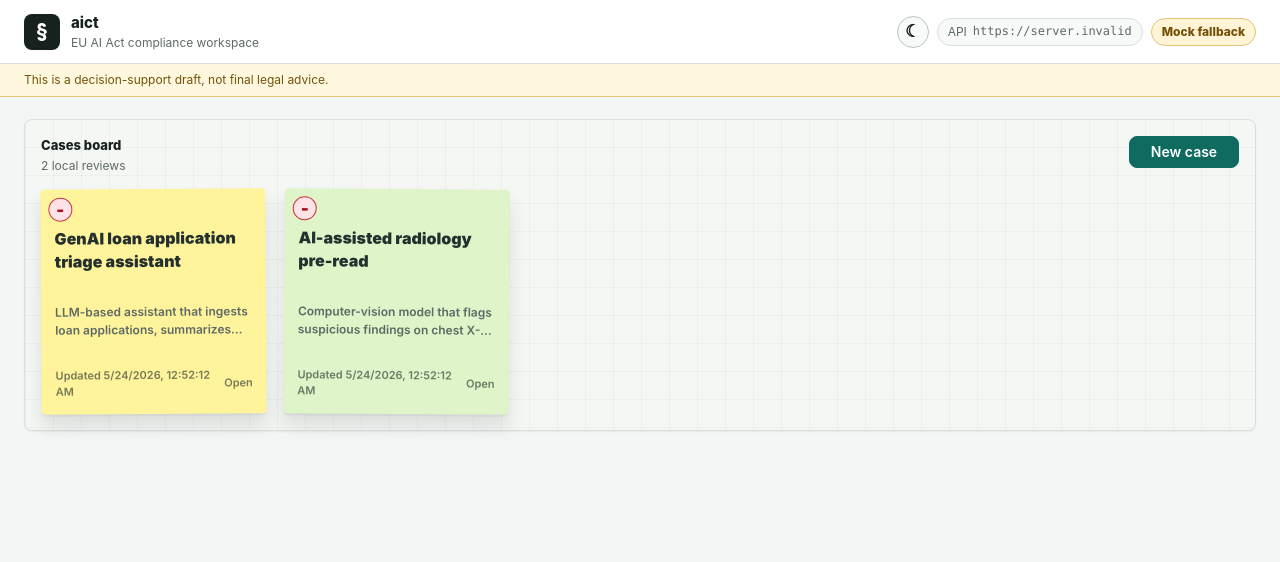
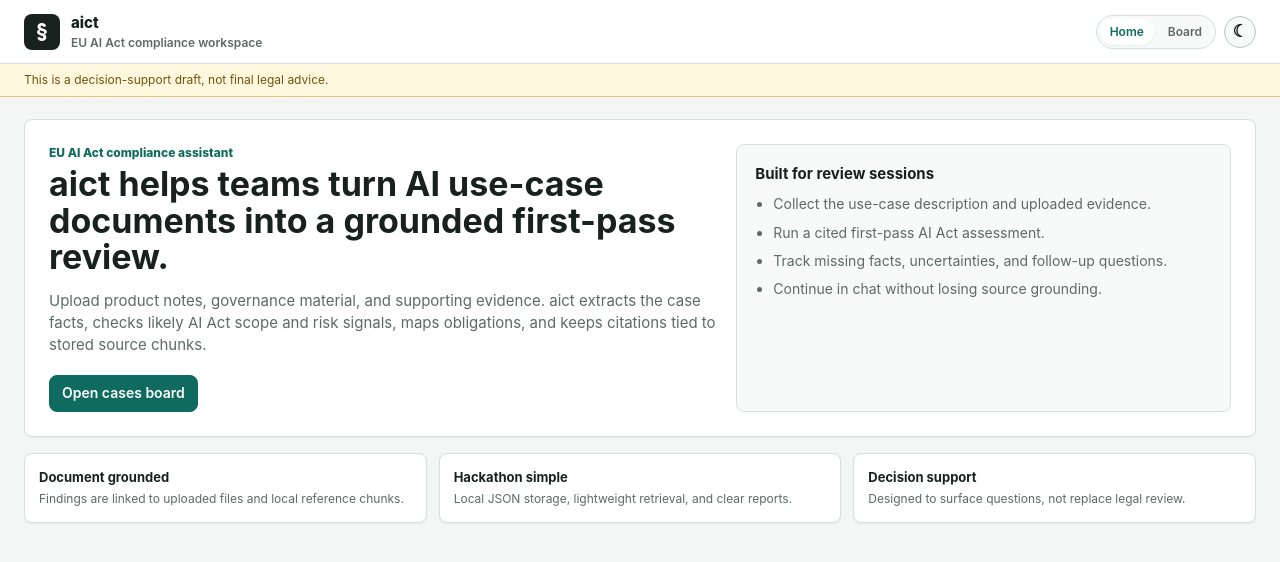
Before and after one commit to aapadill/aict, a React (Vite) app in the folder frontend/: page / in a window 1280 px wide. Shown: the top 562 px of the page. Built offline with nearby package versions, Linux system fonts and the light colour scheme; no server answers.

Commit message:
prefinal

```diff
--- a/frontend/src/App.tsx
+++ b/frontend/src/App.tsx
@@ -1,9 +1,9 @@
 import React, { useEffect, useState } from "react";
 import CaseDashboard from "./components/CaseDashboard";
 import CaseWorkspace from "./components/CaseWorkspace";
-import { API_BASE_URL, getApiMode, onApiModeChange } from "./api/client";
 
 type Theme = "light" | "dark";
+type Page = "home" | "board";
 
 function getInitialTheme(): Theme {
   const stored = window.localStorage.getItem("aict-theme");
@@ -13,32 +13,61 @@ function getInitialTheme(): Theme {
 
 export default function App() {
   const [openCaseId, setOpenCaseId] = useState<string | null>(null);
-  const [mode, setMode] = useState(getApiMode());
+  const [page, setPage] = useState<Page>("home");
   const [theme, setTheme] = useState<Theme>(getInitialTheme);
 
-  useEffect(() => onApiModeChange(setMode), []);
   useEffect(() => {
     document.documentElement.dataset.theme = theme;
     window.localStorage.setItem("aict-theme", theme);
   }, [theme]);
 
   const toggleTheme = () => setTheme((current) => current === "dark" ? "light" : "dark");
+  const openBoard = () => {
+    setOpenCaseId(null);
+    setPage("board");
+  };
+  const openHome = () => {
+    setOpenCaseId(null);
+    setPage("home");
+  };
+  const openCase = (caseId: string) => {
+    setOpenCaseId(caseId);
+    setPage("board");
+  };
 
   return (
     <div className="app">
       <header className="topbar">
-        <div className="brand-block">
+        <button className="brand-block brand-button" onClick={openHome} type="button">
           <div className="brand-mark">§</div>
           <div>
             <h1>aict</h1>
             <span className="crumbs">
               {openCaseId
                 ? <>Case <span className="mono">{openCaseId}</span></>
-                : "EU AI Act compliance workspace"}
+                : page === "board"
+                  ? "Cases board"
+                  : "EU AI Act compliance workspace"}
             </span>
           </div>
-        </div>
+        </button>
         <div className="topbar-meta">
+          <nav className="topbar-nav" aria-label="Primary navigation">
+            <button
+              className={page === "home" && !openCaseId ? "active" : ""}
+              type="button"
+              onClick={openHome}
+            >
+              Home
+            </button>
+            <button
+              className={page === "board" || openCaseId ? "active" : ""}
+              type="button"
+              onClick={openBoard}
+            >
+              Board
+            </button>
+          </nav>
           <button
             className="theme-toggle"
             type="button"
@@ -48,10 +77,6 @@ export default function App() {
           >
             <span aria-hidden="true">{theme === "dark" ? "☀" : "☾"}</span>
           </button>
-          <span className="api-pill">API <span className="mono">{API_BASE_URL}</span></span>
-          <span className={`status-pill ${mode === "mock" ? "mock" : ""}`}>
-            {mode === "mock" ? "Mock fallback" : "Live"}
-          </span>
         </div>
       </header>
       <div className="limitation">
@@ -59,11 +84,60 @@ export default function App() {
       </div>
       <main className="main">
         {openCaseId ? (
-          <CaseWorkspace caseId={openCaseId} onBack={() => setOpenCaseId(null)} />
+          <CaseWorkspace caseId={openCaseId} onBack={openBoard} />
+        ) : page === "board" ? (
+          <CaseDashboard onOpen={openCase} />
         ) : (
-          <CaseDashboard onOpen={setOpenCaseId} />
+          <HomeLanding onOpenBoard={openBoard} />
         )}
       </main>
     </div>
   );
 }
+
+function HomeLanding({ onOpenBoard }: { onOpenBoard: () => void }) {
+  return (
+    <div className="landing">
+      <section className="landing-hero">
+        <div>
+          <div className="eyebrow">EU AI Act compliance assistant</div>
+          <h2>aict helps teams turn AI use-case documents into a grounded first-pass review.</h2>
+          <p>
+            Upload product notes, governance material, and supporting evidence. aict extracts the
+            case facts, checks likely AI Act scope and risk signals, maps obligations, and keeps
+            citations tied to stored source chunks.
+          </p>
+          <div className="landing-actions">
+            <button className="primary" onClick={onOpenBoard} type="button">
+              Open cases board
+            </button>
+          </div>
+        </div>
+        <div className="landing-panel">
+          <h3>Built for review sessions</h3>
+          <ul>
+            <li>Collect the use-case description and uploaded evidence.</li>
+            <li>Run a cited first-pass AI Act assessment.</li>
+            <li>Track missing facts, uncertainties, and follow-up questions.</li>
+            <li>Continue in chat without losing source grounding.</li>
+          </ul>
+        </div>
+      </section>
+
+      <section className="landing-strip">
+        <div>
+          <strong>Document grounded</strong>
+          <span>Findings are linked to uploaded files and local reference chunks.</span>
+        </div>
+        <div>
+          <strong>Hackathon simple</strong>
+          <span>Local JSON storage, lightweight retrieval, and clear reports.</span>
+        </div>
+        <div>
+          <strong>Decision support</strong>
+          <span>Designed to surface questions, not replace legal review.</span>
+        </div>
+      </section>
+    </div>
+  );
+}
--- a/frontend/src/styles.css
+++ b/frontend/src/styles.css
@@ -198,6 +198,19 @@ label {
   gap: 11px;
 }
 
+.brand-button {
+  min-height: 0;
+  border: 0;
+  background: transparent;
+  padding: 0;
+  text-align: left;
+}
+
+.brand-button:hover:not(:disabled) {
+  background: transparent;
+  border-color: transparent;
+}
+
 .brand-mark {
   display: grid;
   width: 36px;
@@ -237,6 +250,37 @@ label {
   min-width: 0;
 }
 
+.topbar-nav {
+  display: inline-flex;
+  align-items: center;
+  gap: 4px;
+  border: 1px solid var(--border);
+  border-radius: 999px;
+  background: var(--surface-2);
+  padding: 3px;
+}
+
+.topbar-nav button {
+  min-height: 26px;
+  border: 0;
+  border-radius: 999px;
+  background: transparent;
+  color: var(--text-muted);
+  font-size: 12px;
+  padding: 3px 10px;
+}
+
+.topbar-nav button:hover:not(:disabled) {
+  background: var(--surface-3);
+  color: var(--text);
+}
+
+.topbar-nav button.active {
+  background: var(--surface);
+  color: var(--primary);
+  box-shadow: var(--shadow);
+}
+
 .theme-toggle {
   display: inline-grid;
   width: 32px;
@@ -252,50 +296,6 @@ label {
   padding: 0;
 }
 
-.api-pill,
-.status-pill {
-  display: inline-flex;
-  min-height: 28px;
-  align-items: center;
-  gap: 6px;
-  border: 1px solid var(--border);
-  border-radius: 999px;
-  background: var(--surface-2);
-  color: var(--text-muted);
-  font-size: 12px;
-  padding: 3px 10px;
-  white-space: nowrap;
-}
-
-.api-pill {
-  max-width: min(42vw, 460px);
-  overflow: hidden;
-}
-
-.api-pill .mono {
-  overflow: hidden;
-  text-overflow: ellipsis;
-}
-
-.status-pill {
-  border-color: #a8d1c9;
-  background: var(--primary-soft);
-  color: var(--primary);
-  font-weight: 800;
-}
-
-.status-pill.mock {
-  border-color: #e0c276;
-  background: #fff5d6;
-  color: #765008;
-}
-
-:root[data-theme="dark"] .status-pill.mock {
-  border-color: #735d22;
-  background: #302814;
-  color: #f1d78b;
-}
-
 .limitation {
   border-bottom: 1px solid var(--notice-border);
   background: var(--notice-bg);
@@ -309,6 +309,99 @@ label {
   max-width: 1480px;
   margin: 0 auto;
   padding: 22px 24px 34px;
+}
+
+/* Landing */
+.landing {
+  display: flex;
+  flex-direction: column;
+  gap: 16px;
+}
+
+.landing-hero {
+  display: grid;
+  grid-template-columns: minmax(0, 1.15fr) minmax(280px, 0.85fr);
+  gap: 18px;
+  align-items: stretch;
+  border: 1px solid var(--border);
+  border-radius: var(--radius);
+  background: var(--surface);
+  box-shadow: var(--shadow);
+  padding: 24px;
+}
+
+.landing-hero h2 {
+  max-width: 820px;
+  margin: 0;
+  color: var(--text);
+  font-size: 34px;
+  line-height: 1.08;
+  letter-spacing: 0;
+}
+
+.landing-hero p {
+  max-width: 760px;
+  margin: 14px 0 0;
+  color: var(--text-muted);
+  font-size: 15px;
+}
+
+.landing-actions {
+  display: flex;
+  gap: 10px;
+  flex-wrap: wrap;
+  margin-top: 20px;
+}
+
+.landing-panel {
+  border: 1px solid var(--border);
+  border-radius: var(--radius);
+  background: var(--surface-2);
+  padding: 18px;
+}
+
+.landing-panel h3 {
+  margin: 0 0 10px;
+  color: var(--text);
+  font-size: 15px;
+}
+
+.landing-panel ul {
+  display: grid;
+  gap: 8px;
+  margin: 0;
+  padding-left: 18px;
+  color: var(--text-muted);
+}
+
+.landing-strip {
+  display: grid;
+  grid-template-columns: repeat(3, minmax(0, 1fr));
+  gap: 12px;
+}
+
+.landing-strip div {
+  border: 1px solid var(--border);
+  border-radius: var(--radius);
+  background: var(--surface);
+  box-shadow: var(--shadow);
+  padding: 14px;
+}
+
+.landing-strip strong,
+.landing-strip span {
+  display: block;
+}
+
+.landing-strip strong {
+  color: var(--text);
+  font-size: 13px;
+}
+
+.landing-strip span {
+  margin-top: 4px;
+  color: var(--text-muted);
+  font-size: 12px;
 }
 
 .panel,
@@ -1573,10 +1666,12 @@ label {
 
 @media (max-width: 1100px) {
   .dashboard-layout,
+  .landing-hero,
   .workspace-grid,
   .risk-summary-panel,
   .facts-layout,
-  .report-overview {
+  .report-overview,
+  .landing-strip {
     grid-template-columns: 1fr;
   }
 
@@ -1601,8 +1696,8 @@ label {
     justify-content: space-between;
   }
 
-  .api-pill {
-    max-width: calc(100vw - 128px);
+  .topbar-nav {
+    order: -1;
   }
 
   .limitation {
@@ -1611,6 +1706,14 @@ label {
 
   .main {
     padding: 14px 12px 24px;
+  }
+
+  .landing-hero {
+    padding: 18px;
+  }
+
+  .landing-hero h2 {
+    font-size: 28px;
   }
 
   .workspace-head {
```
